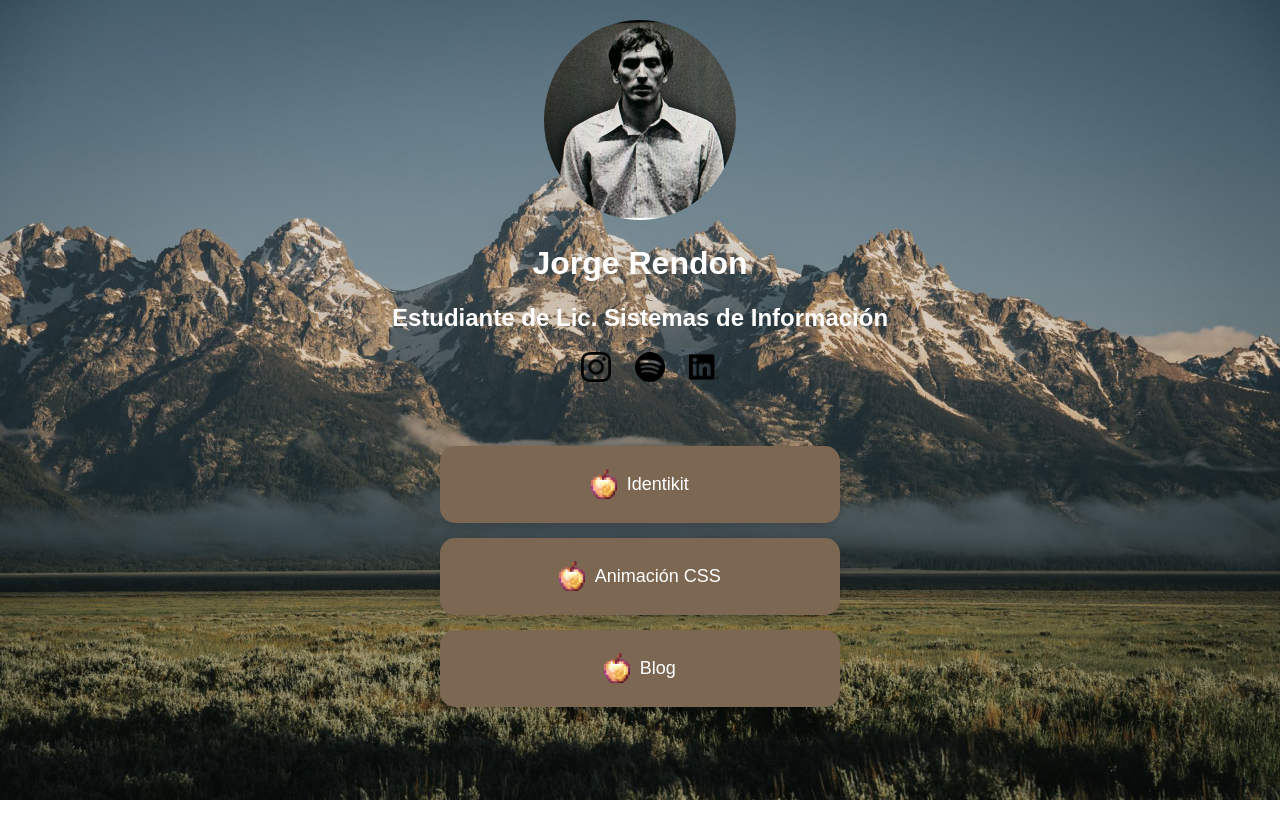
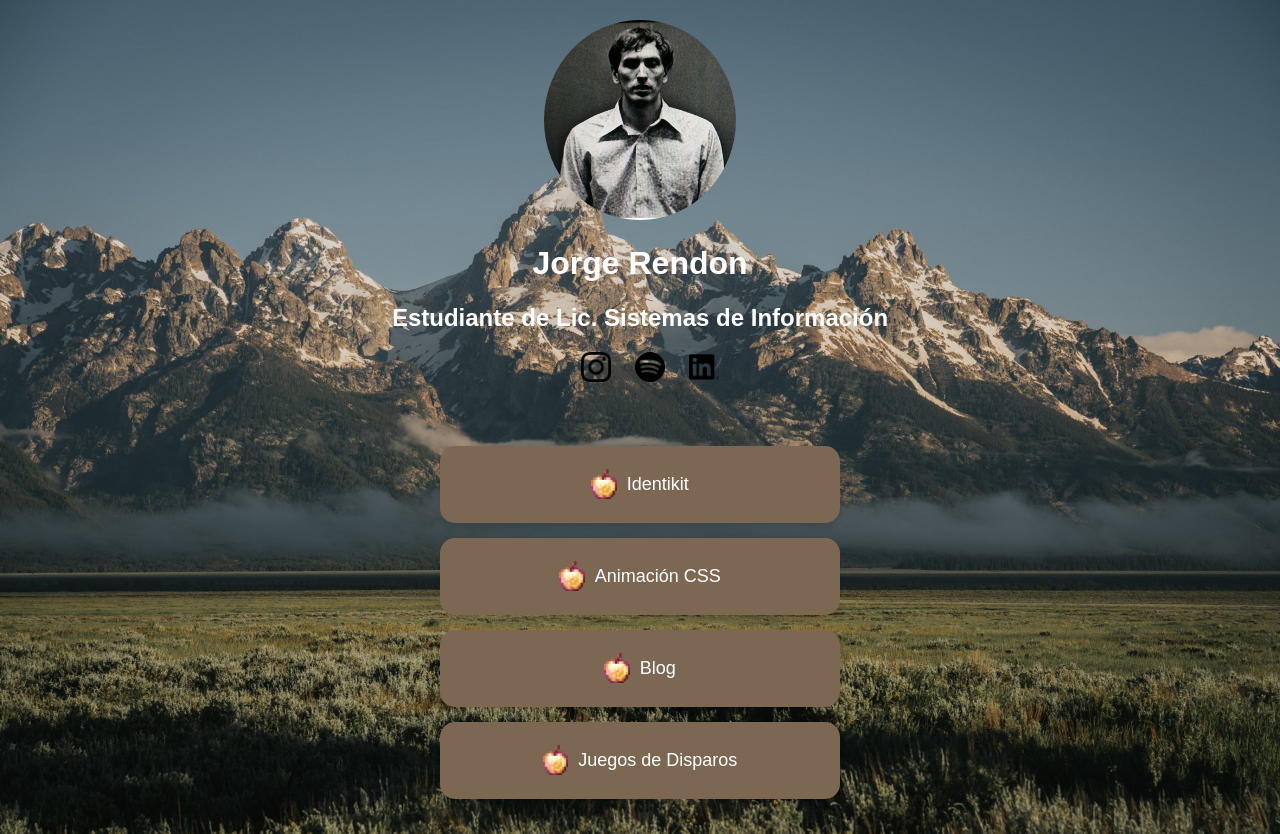
Before and after one commit to jorgearendon/TP2, a plain HTML site: page index.html in a window 1280 px wide. Before the commit the page ends 800 px from the top, so only its background shows below. Drawn offline with Linux system fonts and the light colour scheme.

Commit message:
Update index.html

```diff
--- a/index.html
+++ b/index.html
@@ -39,6 +39,13 @@
             </button>
             </a>
         </div>
+        <div class="link-item">
+            <a href="https://ignaciorodriguezcos.github.io/tpo-final-juego/" style="text-decoration: none;"><button class="link-button">
+                <img src="god-apple-unscreen.gif" alt="Imagen 1" class="link-img">
+                <p>Juegos de Disparos</p>
+            </button>
+            </a>
+        </div>
         </div>
     </div>
 </body>
```
